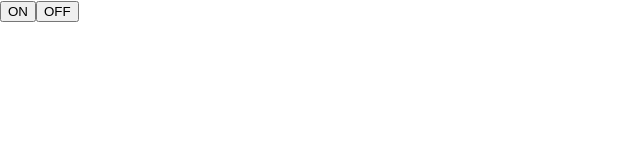
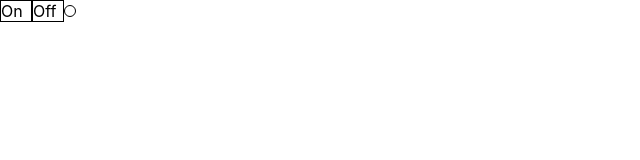
Before and after one commit to Pronat/my-app-typescript, a React (Create React App) app: page / in a window 1280 px wide. Shown: the top 160 px of the page, without its empty margins (0-640 px from the left). Built offline with nearby package versions, Linux system fonts and the light colour scheme.

Commit message:
lesson6-useState-1

```diff
--- a/src/App.tsx
+++ b/src/App.tsx
@@ -16,7 +16,7 @@ function App() {
     return (
         <div>
 
-           <OnOff message={"On"} active={true} />
+           <OnOff on={true} />
 
             {/*<Accordion titleValue={"Menu"} collapsed={true}/>*/}
             {/*<Accordion titleValue={"Users"} collapsed={false}/>*/}
--- a/src/components/OnOff/OnOff.mdule.css
+++ /dev/null
@@ -1,12 +0,0 @@
-.circle {
-    background: #456BD9;
-    border: 0.1875em solid #0F1C3F;
-    border-radius: 50%;
-    box-shadow: 0.375em 0.375em 0 0 rgba(15, 28, 63, 0.125);
-    height: 5em;
-    width: 5em;
-}
-
-.colorGreen {
-    cilor: green
-}
--- a/src/components/OnOff/OnOff.tsx
+++ b/src/components/OnOff/OnOff.tsx
@@ -1,31 +1,34 @@
 import React from 'react';
 
-type OnOffPropsType = {
-    message: string
-    active: boolean
+type OnOffType = {
+    on: true | false
 }
 
-export const OnOff = (props: OnOffPropsType) => {
+export function OnOff(props: OnOffType) {
+    const onStyle = {
+        height:"20px",
+        width:"30px",
+        border:"1px solid black",
+        display:"inline-block",
+    }
+    const offStyle = {
+        height:"20px",
+        width:"30px",
+        border:"1px solid black",
+        display:"inline-block",
+    }
+    const indicatorStyle =  {
+        height:"10px",
+        width:"10px",
+        borderRadius:"15px",
+        border:"1px solid black",
+        display:"inline-block",
+    }
     return (
-        <div  className="circle">
-            <button onClick={onGreen} className="colorGreen">ON</button>
-            <button onClick={onRed}>OFF</button>
-        </div>
-    );
-};
-
-const onGreen = () => {
-    return(
-        <div className="circle">
-                Hello green!
+        <div>
+            <div style={onStyle}>On</div>
+            <div style={offStyle}>Off</div>
+            <div style={indicatorStyle}></div>
         </div>
     )
 }
-
-const onRed = () => {
-    return(
-        <div className="circle">
-                Hello red!
-        </div>
-    )
-}
```
Also changed, not shown: src/components/OnOff/OnOff.module.css (added, +44 -0 lines).
